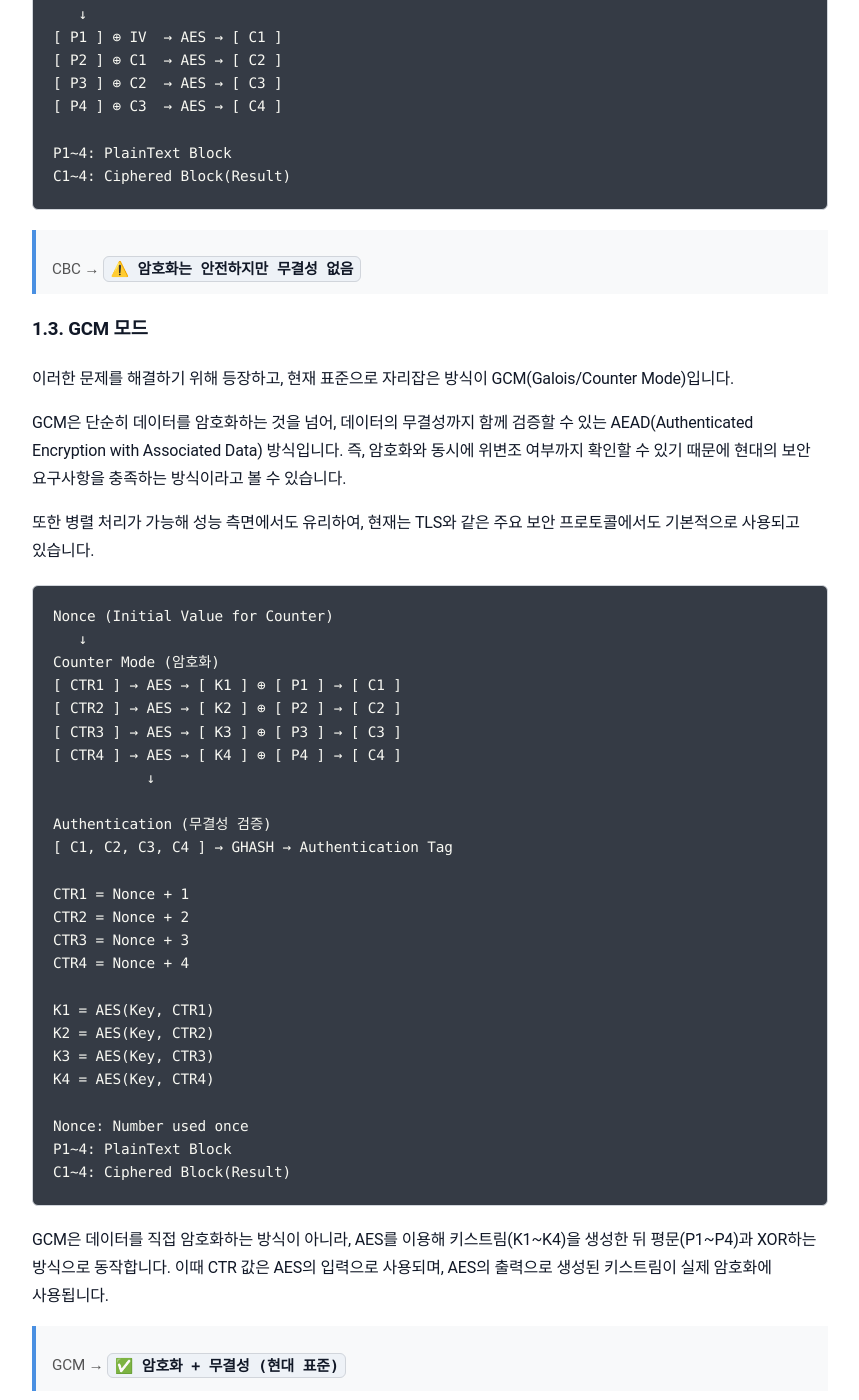
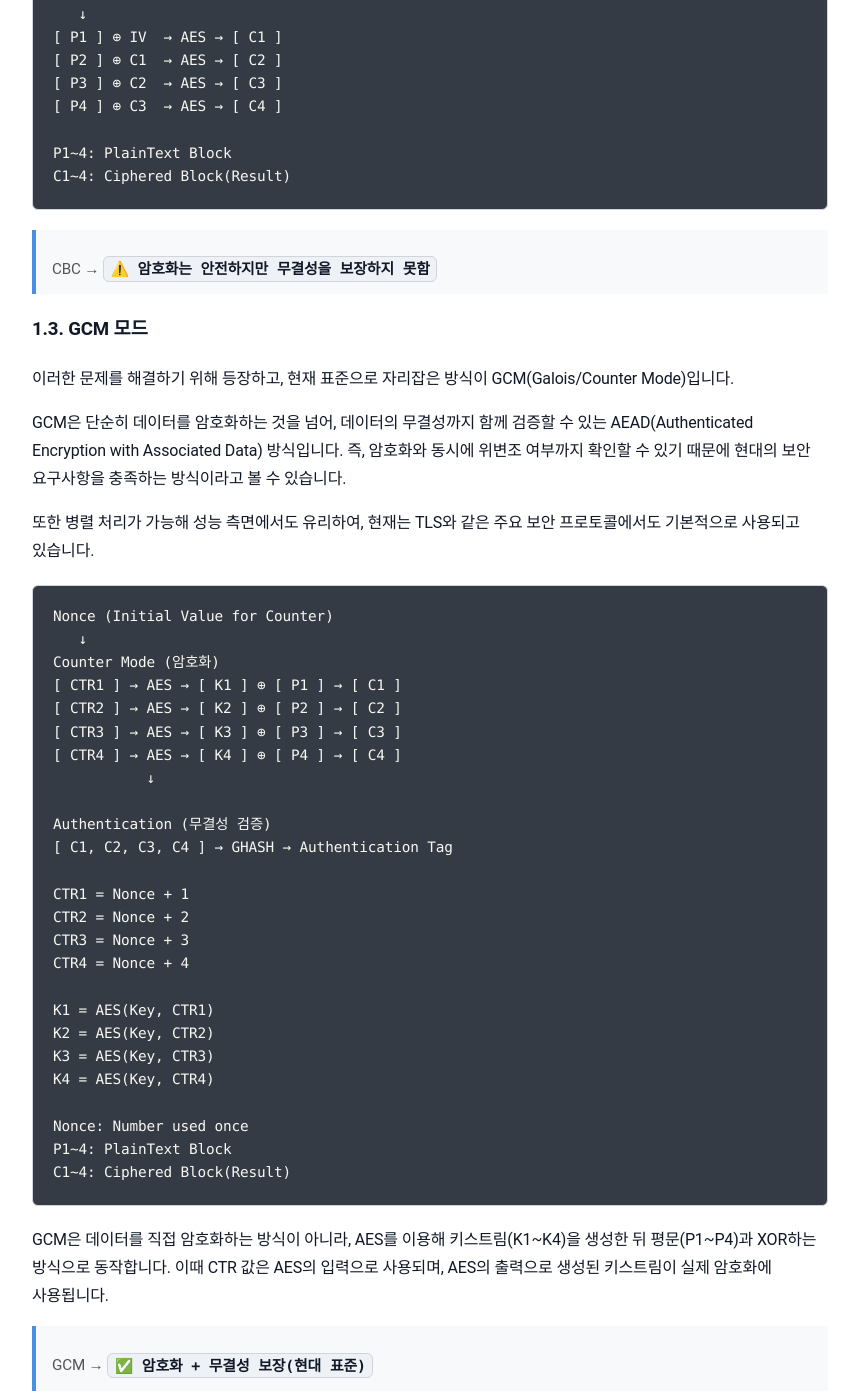
Before and after one commit to sanghoon-lee/sanghoon-lee.github.io, a Jekyll site: the page built from _posts/2026-03-21-aes-gcm.md, in a window 1280 px wide and 1400 px high, scrolled down 1676 px. Shown: the whole window, without its empty margins (210-1069 px from the left). Built offline with Jekyll 4.4.1, drawn with Linux system fonts in a browser that asks for light colours; nearby versions of some CDN libraries; comment, search, counter and statistics services are not loaded.

````diff
--- a/_posts/2026-03-21-aes-gcm.md
+++ b/_posts/2026-03-21-aes-gcm.md
@@ -61,7 +61,7 @@ P1~4: PlainText Block
 C1~4: Ciphered Block(Result)
 ```
 
-> CBC → `⚠️ 암호화는 안전하지만 무결성 없음`
+> CBC → `⚠️ 암호화는 안전하지만 무결성을 보장하지 못함`
 
 ### 1.3. GCM 모드
 
@@ -101,7 +101,7 @@ C1~4: Ciphered Block(Result)
 
 GCM은 데이터를 직접 암호화하는 방식이 아니라, AES를 이용해 키스트림(K1~K4)을 생성한 뒤 평문(P1~P4)과 XOR하는 방식으로 동작합니다. 이때 CTR 값은 AES의 입력으로 사용되며, AES의 출력으로 생성된 키스트림이 실제 암호화에 사용됩니다.
 
-> GCM → `✅ 암호화 + 무결성 (현대 표준)`
+> GCM → `✅ 암호화 + 무결성 보장(현대 표준)`
 
 ### 1.4. 암호화 모드 선택의 중요성
 
````
